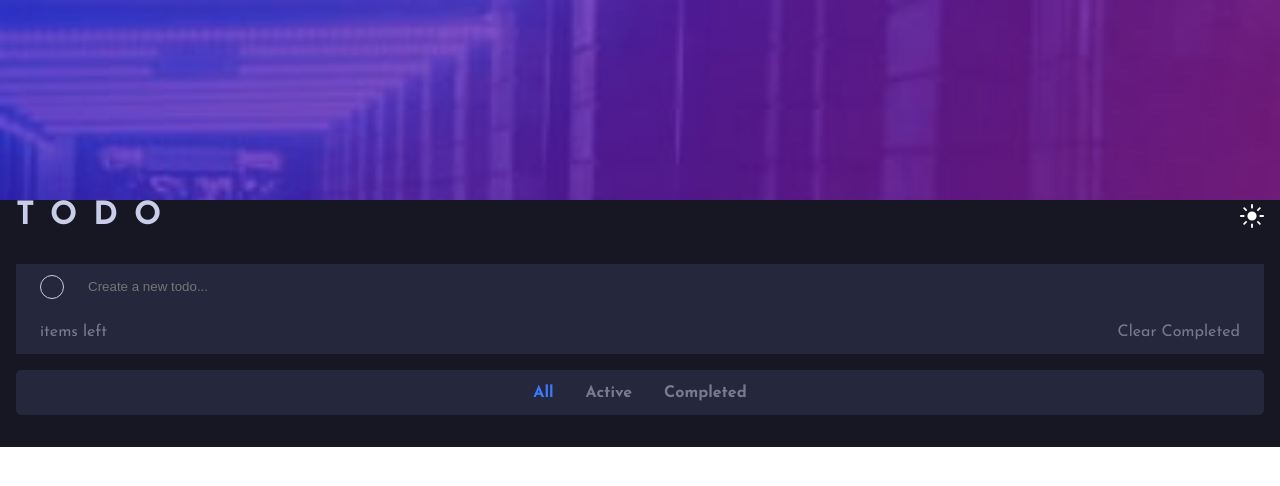
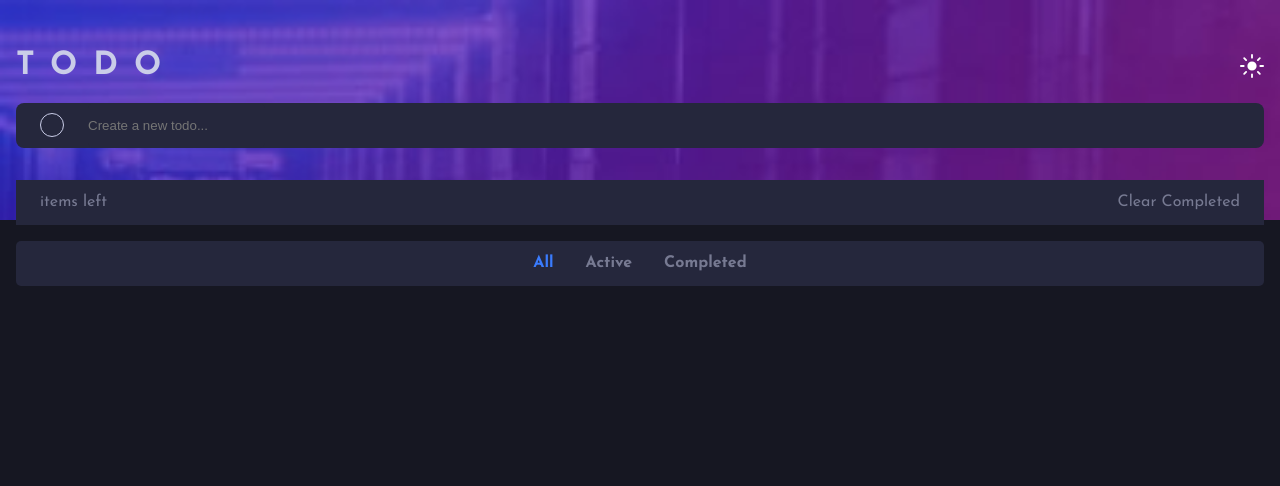
Before and after one commit to mateszucs96/todo-application, a plain HTML site: page src/index.html in a window 1280 px wide. Drawn offline with Linux system fonts and the light colour scheme.

Commit message:
stlye: changed the style to overlap on header image

```diff
--- a/src/style.css
+++ b/src/style.css
@@ -45,6 +45,12 @@ body {
     font-family: 'Josefin Sans', sans-serif;
     color: var(--clr-400);
     font-weight: 400;
+    background-color: var(--clr-700);
+}
+
+.body-container {
+    display: grid;
+    grid-template-rows: 50px 83px 83px 1fr 1fr;
 
 }
 
@@ -52,21 +58,23 @@ header {
     background-image: url('./images/bg-mobile-dark.jpg');
     background-repeat: no-repeat;
     background-size: cover;
-    height: 200px;
+    height: 220px;
     padding: 2rem 1rem;
+
 }
 
 .main-container {
     display: flex;
     flex-direction: column;
     margin: 0 auto;
+
 }
 
 .title-container {
     display: flex;
     justify-content: space-between;
     align-items: center;
-    margin-bottom: 2rem;
+    margin-bottom: 1.3rem;
 }
 
 .title-container > h1 {
@@ -91,7 +99,9 @@ header {
     align-items: center;
     width: 100%;
     padding: 0 1.5rem;
+    margin-bottom: 2rem;
     background-color: var(--clr-600);
+    border-radius: 8px;
 }
 
 
@@ -135,8 +145,8 @@ header {
 }
 
 main {
-    background-color: var(--clr-700);
     padding: 0 1rem 2rem 1rem;
+    grid-row: 2 / -1;
 }
 
 .list-style {
@@ -151,7 +161,8 @@ main {
 .items-container {
     border: none;
     border-radius: 10px;
-    background-color: var(--clr-600)
+    background-color: var(--clr-600);
+    border-collapse: separate;
 }
 
 .items-container__item-container {
@@ -180,6 +191,7 @@ main {
     align-items: center;
     justify-content: space-between;
     padding: 0 1.5rem;
+
 }
 .items-container__item-info > p:hover {
     cursor: pointer;
```
Also changed, not shown: src/index.html (+0 -3 lines).
